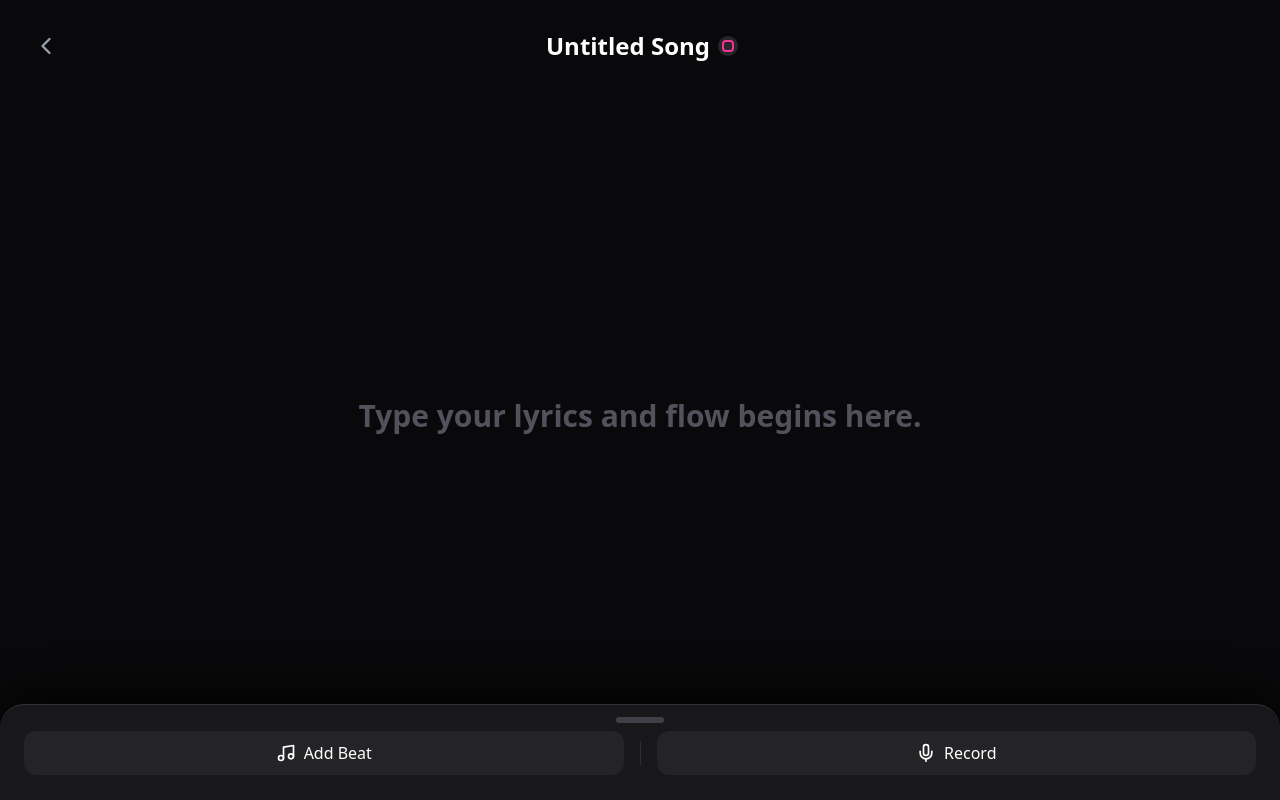
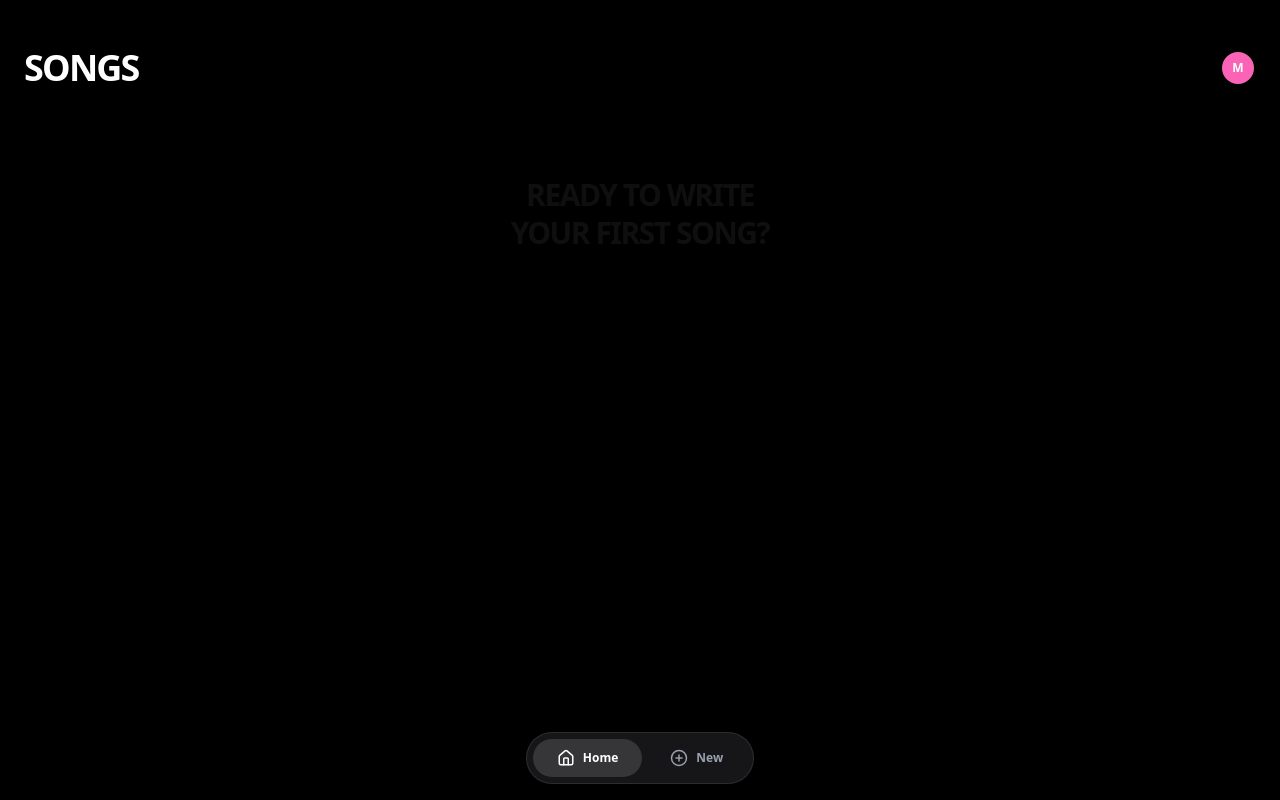
Before and after one commit to APLUS17/Lyriq-PWA, a React (Vite) app: page / in a window 1280 px wide. Built offline with nearby package versions, Linux system fonts and the light colour scheme.

Commit message:
chore: set default screen to home projects view

```diff
--- a/App.tsx
+++ b/App.tsx
@@ -73,7 +73,7 @@ const getAudioDuration = (blob: Blob): Promise<number> => {
 
 const App: React.FC = () => {
     // Navigation state
-    const [currentScreen, setCurrentScreen] = useState<'home' | 'editor' | 'flow'>('flow');
+    const [currentScreen, setCurrentScreen] = useState<'home' | 'editor' | 'flow'>('home');
     const [activeProjectTitle, setActiveProjectTitle] = useState('');
     const [direction, setDirection] = useState(0); // 1 = forward, -1 = back
     const [projects, setProjects] = useState<any[]>([]);
```
